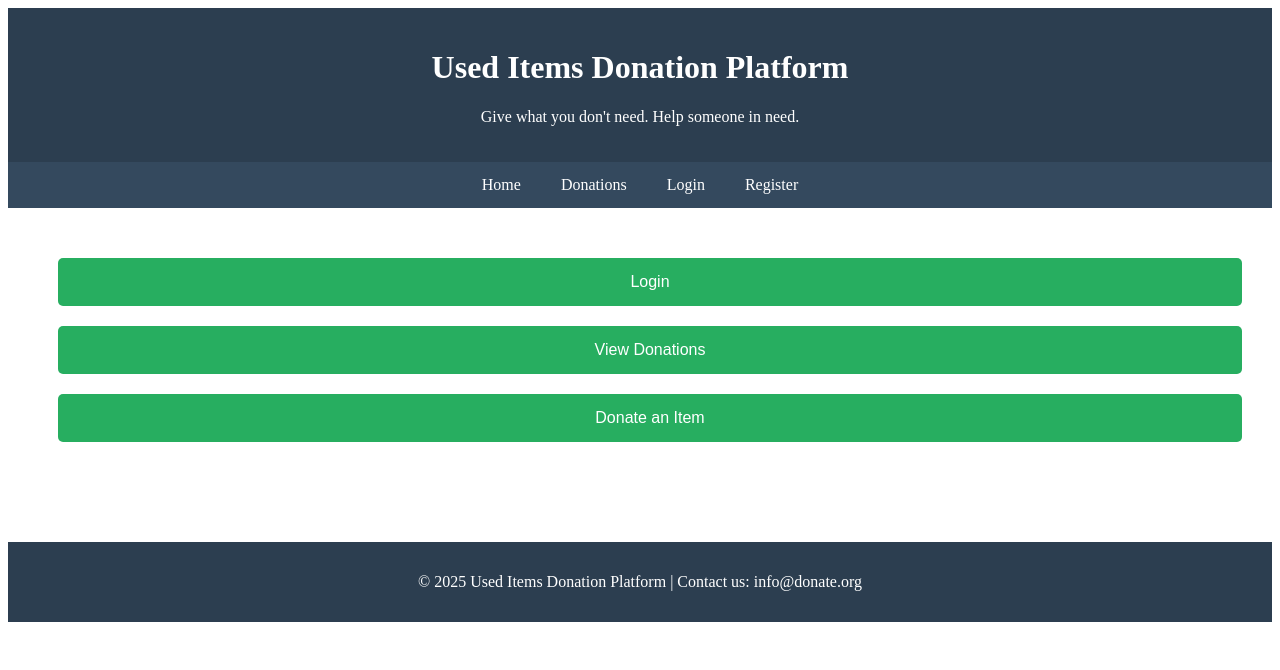
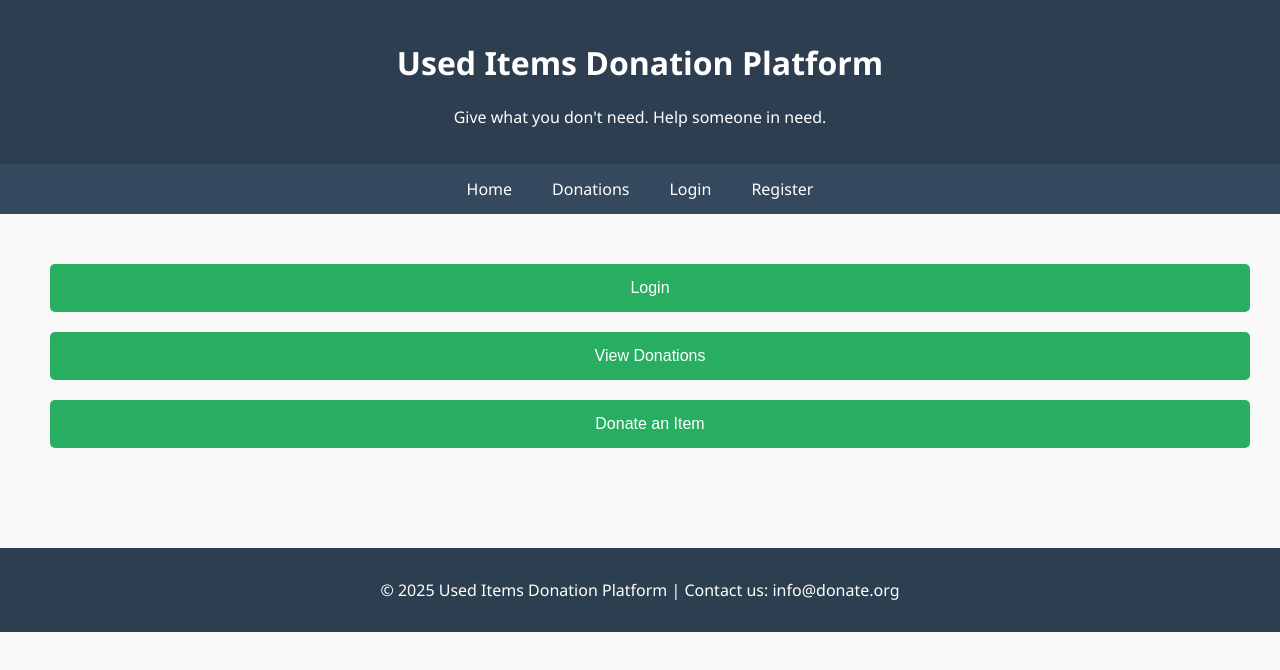
Before and after one commit to Saja330/donation-platform, a plain HTML site: page index.html in a window 1280 px wide. Drawn offline with Linux system fonts and the light colour scheme.

Commit message:
Update index.html

```diff
--- a/index.html
+++ b/index.html
@@ -5,6 +5,60 @@
   <title>Used Items Donation Platform</title>
   <meta name="viewport" content="width=device-width, initial-scale=1.0">
   <link rel="stylesheet" href="style.css">
+  <style>
+    body {
+      font-family: 'Segoe UI', sans-serif;
+      background-color: #f9f9f9;
+      margin: 0;
+      padding: 0;
+    }
+    header {
+      background-color: #2c3e50;
+      color: white;
+      padding: 20px;
+      text-align: center;
+    }
+    nav {
+      background-color: #34495e;
+      overflow: hidden;
+      display: flex;
+      justify-content: center;
+      flex-wrap: wrap;
+    }
+    nav a {
+      color: white;
+      padding: 14px 20px;
+      text-decoration: none;
+      display: block;
+    }
+    nav a:hover {
+      background-color: #2c3e50;
+    }
+    section {
+      padding: 40px;
+      text-align: center;
+    }
+    .button {
+      background-color: #27ae60;
+      color: white;
+      padding: 15px 25px;
+      border: none;
+      border-radius: 5px;
+      font-size: 16px;
+      cursor: pointer;
+      margin: 10px;
+    }
+    .button:hover {
+      background-color: #219150;
+    }
+    footer {
+      background-color: #2c3e50;
+      color: white;
+      text-align: center;
+      padding: 15px;
+      margin-top: 50px;
+    }
+  </style>
 </head>
 <body>
 
```
